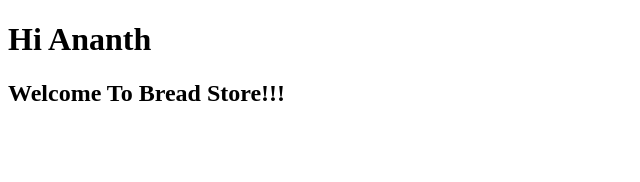
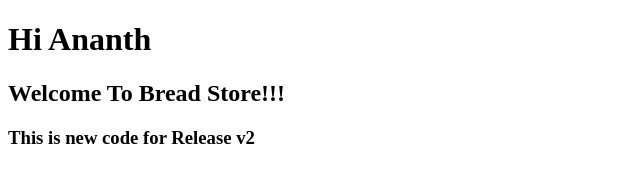
Before and after one commit to ananthfrancis/bread, a plain HTML site: page WebContent/index.html in a window 1280 px wide. Shown: the whole page, without its empty margins (0-640 px from the left). Drawn offline with Linux system fonts and the light colour scheme.

Commit message:
release 2

```diff
--- a/WebContent/index.html
+++ b/WebContent/index.html
@@ -7,5 +7,6 @@
 <body>
 <h1>Hi Ananth</h1>
 <h2>Welcome To Bread Store!!!</h2>
+<h3> This is new code for Release v2</h3>
 </body>
 </html>
```
